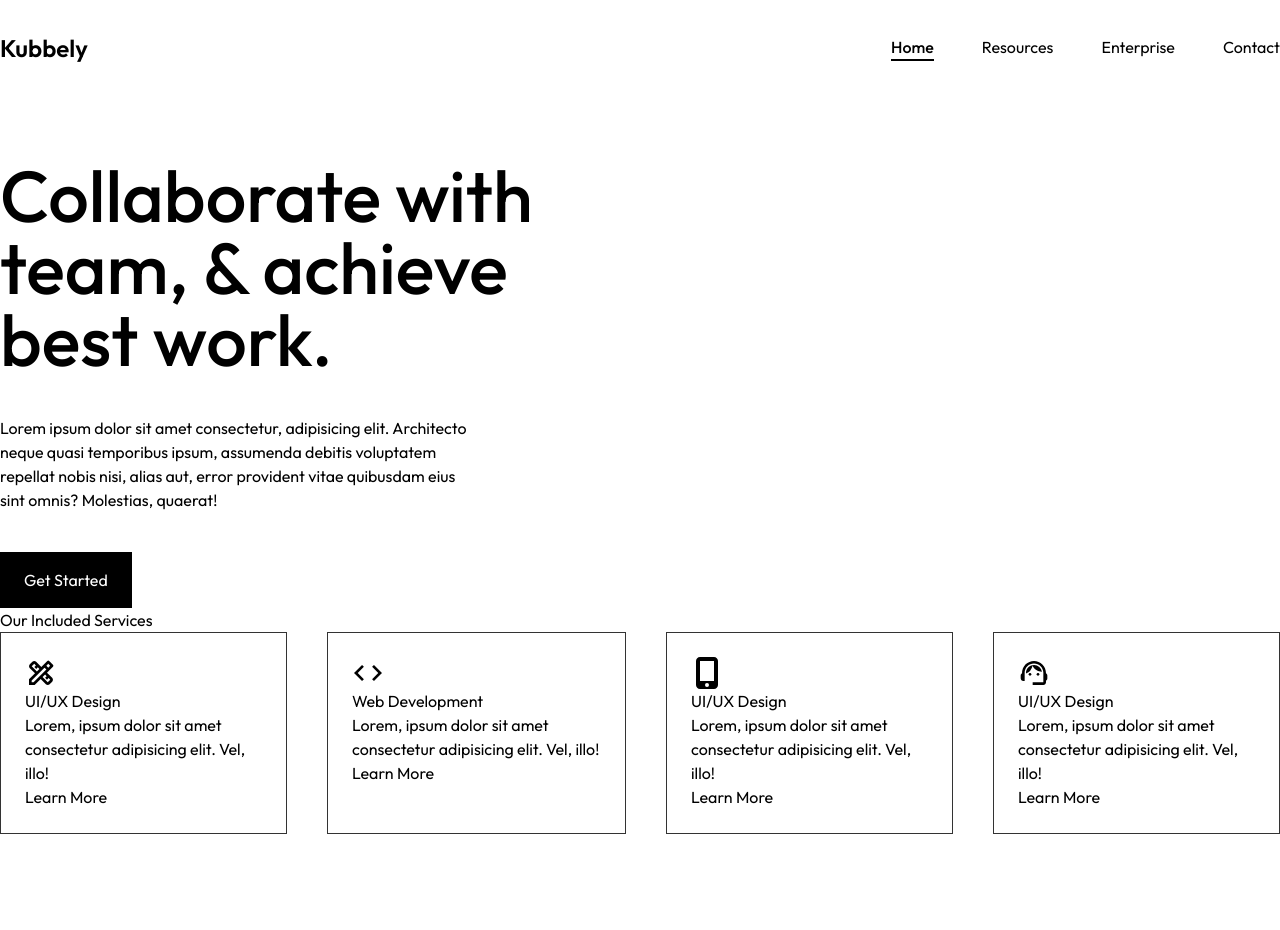
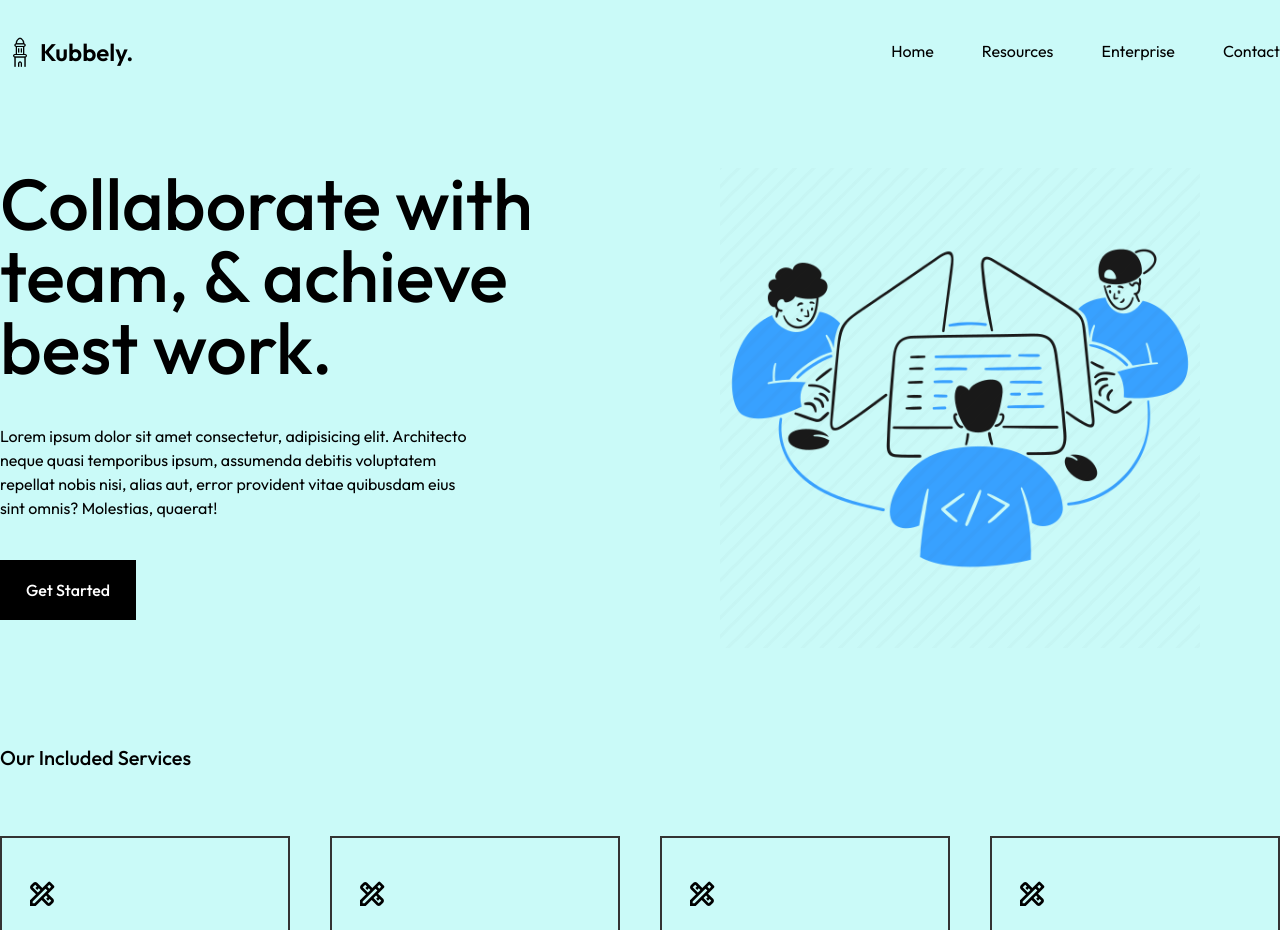
Before and after one commit to mustafazorlu/kubbely, a React (Create React App) app in the folder client/: page / in a window 1280 px wide. Shown: the top 930 px of the page. Before the commit the page ends 834 px from the top, so only its background shows below. Built offline with nearby package versions, Linux system fonts and the light colour scheme.

Commit message:
production finished

```diff
--- a/client/src/components/Header/Header.jsx
+++ b/client/src/components/Header/Header.jsx
@@ -4,15 +4,26 @@ const Header = () => {
     return (
         <div className="contain flex items-center gap-12 py-8">
             <div className="logo">
-                <span className="text-2xl font-semibold">Kubbely</span>
+                <span className="text-2xl font-semibold flex items-center justify-center">
+                    <img src="/images/tower.png" alt="" className="w-10" />
+                    Kubbely.
+                </span>
             </div>
 
             <div className="navigation flex-1">
                 <ul className="flex gap-12 justify-end">
-                    <li className="text-base border-b-2 border-black font-medium">Home</li>
-                    <li className="text-base">Resources</li>
-                    <li className="text-base">Enterprise</li>
-                    <li className="text-base">Contact</li>
+                    <li className="text-base border-b-2 border-transparent hover:border-b-2 hover:border-black transition cursor-pointer">
+                        Home
+                    </li>
+                    <li className="text-base border-b-2 border-transparent hover:border-b-2 hover:border-black transition cursor-pointer">
+                        Resources
+                    </li>
+                    <li className="text-base border-b-2 border-transparent hover:border-b-2 hover:border-black transition cursor-pointer">
+                        Enterprise
+                    </li>
+                    <li className="text-base border-b-2 border-transparent hover:border-b-2 hover:border-black transition cursor-pointer">
+                        Contact
+                    </li>
                 </ul>
             </div>
         </div>
--- a/client/src/components/Main/Main.jsx
+++ b/client/src/components/Main/Main.jsx
@@ -3,7 +3,7 @@ import Button from "../../utils/Button";
 
 const Main = () => {
     return (
-        <main className="contain pt-16">
+        <main className="contain pt-16 pb-24 flex">
             <div className="main-content w-1/2">
                 <h1 className="font-medium text-7xl mb-10">
                     Collaborate with team, & achieve best work.
@@ -16,6 +16,9 @@ const Main = () => {
                 </p>
                 <Button />
             </div>
+            <div className="w-1/2 flex justify-center items-center">
+                <img className="w-[75%]" src="/images/team-coding.webp" alt="" />
+            </div>
         </main>
     );
 };
--- a/client/src/components/Production/Production.jsx
+++ b/client/src/components/Production/Production.jsx
@@ -7,61 +7,68 @@ import { MdOutlineSupportAgent } from "react-icons/md";
 
 const Production = () => {
     return (
-        <section className="production contain">
-            <h3>Our Included Services</h3>
-            <div className="production-items grid grid-flow-col gap-10">
-                <div className="production-item border border-[#333] p-6">
+        <section className="production contain pb-24">
+            <h3 className="text-xl mb-16 font-medium">Our Included Services</h3>
+            <div className="production-items grid grid-flow-col gap-10 ">
+                <div className="production-item border-2 flex flex-col gap-4 border-[#333] p-6 hover:bg-[#c8e3fc] transition cursor-pointer hover:-translate-y-8 hover:border-[#c8e3fc]">
                     <div className="production-icon"></div>
                     <div className="icon">
                         <MdOutlineDesignServices fontSize={32} />
                     </div>
-                    <h4>UI/UX Design</h4>
-                    <p>
-                        Lorem, ipsum dolor sit amet consectetur adipisicing
-                        elit. Vel, illo!
+                    <h4 className="font-semibold text-xl">UI/UX Design</h4>
+                    <p className="font-light mb-6">
+                        Lorem ipsum dolor sit amet, consectetur adipisicing
+                        elit. Ipsa, consequatur id perspiciatis iure tempore
+                        laboriosam. Repellat odit facilis doloribus aliquid!
                     </p>
-                    <Link to={"/learn"}>Learn More</Link>
+                    <Link className="mb-6" to={"/learn"}>
+                        Learn More
+                    </Link>
                 </div>
-
-                <div className="production-item border border-[#333] p-6">
-                    <div className="production-icon"></div>
-                    <div>
-                        <IoMdCode fontSize={32} />
-                    </div>
-
-                    <h4>Web Development</h4>
-                    <p>
-                        Lorem, ipsum dolor sit amet consectetur adipisicing
-                        elit. Vel, illo!
-                    </p>
-                    <Link />
-                    <Link to={"/learn"}>Learn More</Link>
-                </div>
-                <div className="production-item border border-[#333] p-6">
+                <div className="production-item border-2 flex flex-col gap-4 border-[#333] p-6 hover:bg-[#c8e3fc] transition cursor-pointer hover:-translate-y-8 hover:border-[#c8e3fc]">
                     <div className="production-icon"></div>
                     <div className="icon">
-                        <FaMobileScreenButton fontSize={32} />
+                        <MdOutlineDesignServices fontSize={32} />
                     </div>
-                    <h4>UI/UX Design</h4>
-                    <p>
-                        Lorem, ipsum dolor sit amet consectetur adipisicing
-                        elit. Vel, illo!
+                    <h4 className="font-semibold text-xl">UI/UX Design</h4>
+                    <p className="font-light mb-6">
+                        Lorem ipsum dolor sit amet, consectetur adipisicing
+                        elit. Ipsa, consequatur id perspiciatis iure tempore
+                        laboriosam. Repellat odit facilis doloribus aliquid!
                     </p>
-                    <Link />
-                    <Link to={"/learn"}>Learn More</Link>
+                    <Link className="mb-6" to={"/learn"}>
+                        Learn More
+                    </Link>
                 </div>
-                <div className="production-item border border-[#333] p-6">
+                <div className="production-item border-2 flex flex-col gap-4 border-[#333] p-6 hover:bg-[#c8e3fc] transition cursor-pointer hover:-translate-y-8 hover:border-[#c8e3fc]">
                     <div className="production-icon"></div>
                     <div className="icon">
-                        <MdOutlineSupportAgent fontSize={32} />
+                        <MdOutlineDesignServices fontSize={32} />
                     </div>
-                    <h4>UI/UX Design</h4>
-                    <p>
-                        Lorem, ipsum dolor sit amet consectetur adipisicing
-                        elit. Vel, illo!
+                    <h4 className="font-semibold text-xl">UI/UX Design</h4>
+                    <p className="font-light mb-6">
+                        Lorem ipsum dolor sit amet, consectetur adipisicing
+                        elit. Ipsa, consequatur id perspiciatis iure tempore
+                        laboriosam. Repellat odit facilis doloribus aliquid!
                     </p>
-                    <Link />
-                    <Link to={"/learn"}>Learn More</Link>
+                    <Link className="mb-6" to={"/learn"}>
+                        Learn More
+                    </Link>
+                </div>
+                <div className="production-item border-2 flex flex-col gap-4 border-[#333] p-6 hover:bg-[#c8e3fc] transition cursor-pointer hover:-translate-y-8 hover:border-[#c8e3fc]">
+                    <div className="production-icon"></div>
+                    <div className="icon">
+                        <MdOutlineDesignServices fontSize={32} />
+                    </div>
+                    <h4 className="font-semibold text-xl">UI/UX Design</h4>
+                    <p className="font-light mb-6">
+                        Lorem ipsum dolor sit amet, consectetur adipisicing
+                        elit. Ipsa, consequatur id perspiciatis iure tempore
+                        laboriosam. Repellat odit facilis doloribus aliquid!
+                    </p>
+                    <Link className="mb-6" to={"/learn"}>
+                        Learn More
+                    </Link>
                 </div>
             </div>
         </section>
--- a/client/src/index.css
+++ b/client/src/index.css
@@ -10,6 +10,7 @@
 
 body {
   font-family: "Outfit", sans-serif;
+  background-color: #cafaf8;
 }
 
 .contain {
@@ -17,3 +18,7 @@ body {
   max-width: 1400px;
   margin: 0 auto;
 }
+
+.production-items {
+  grid-template-columns: repeat(auto-fill, minmax(1fr, 300px));
+}
--- a/client/src/utils/Button.jsx
+++ b/client/src/utils/Button.jsx
@@ -1,7 +1,7 @@
 import React from "react";
 
 const Button = () => {
-    return <button className={`bg-black text-white py-4 px-6`}>Get Started</button>;
+    return <button className={`bg-black font-medium text-white py-4 px-6 border-2 border-black hover:bg-transparent transition hover:text-black`}>Get Started</button>;
 };
 
 export default Button;
```
Also changed, not shown: client/public/images/tower.png (added).
